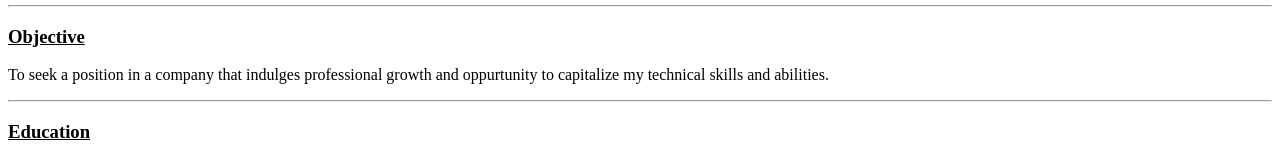
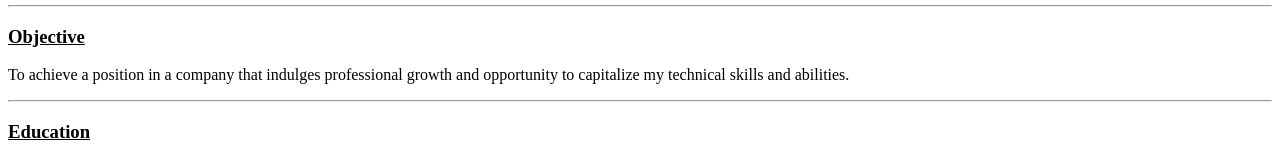
Before and after one commit to Bhanusree-08/BhanuResume-github.io, a plain HTML site: page index.html in a window 1280 px wide. Shown: the part 221-377 px from the top of the page. Drawn offline with Linux system fonts and the light colour scheme.

Commit message:
Add files via upload

```diff
--- a/index.html
+++ b/index.html
@@ -15,7 +15,7 @@
   </table>
   <hr>
   <h3><ins>Objective</ins></h3>
-  <p>To seek a position in a company that indulges professional growth and oppurtunity to capitalize my technical skills and abilities.</p>
+  <p>To achieve a position in a company that indulges professional growth and opportunity to capitalize my technical skills and abilities.</p>
   <hr>
   <h3><ins>Education</ins></h3>
   <table border="1" cellpadding="8">
```
Also changed, not shown: 1 other file.
